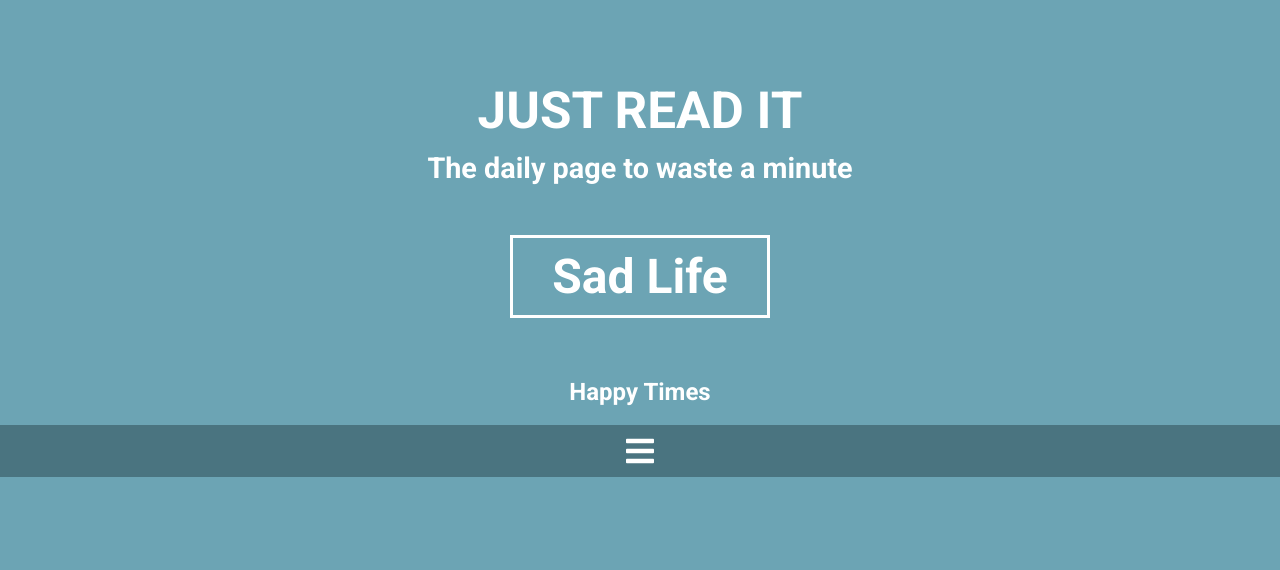
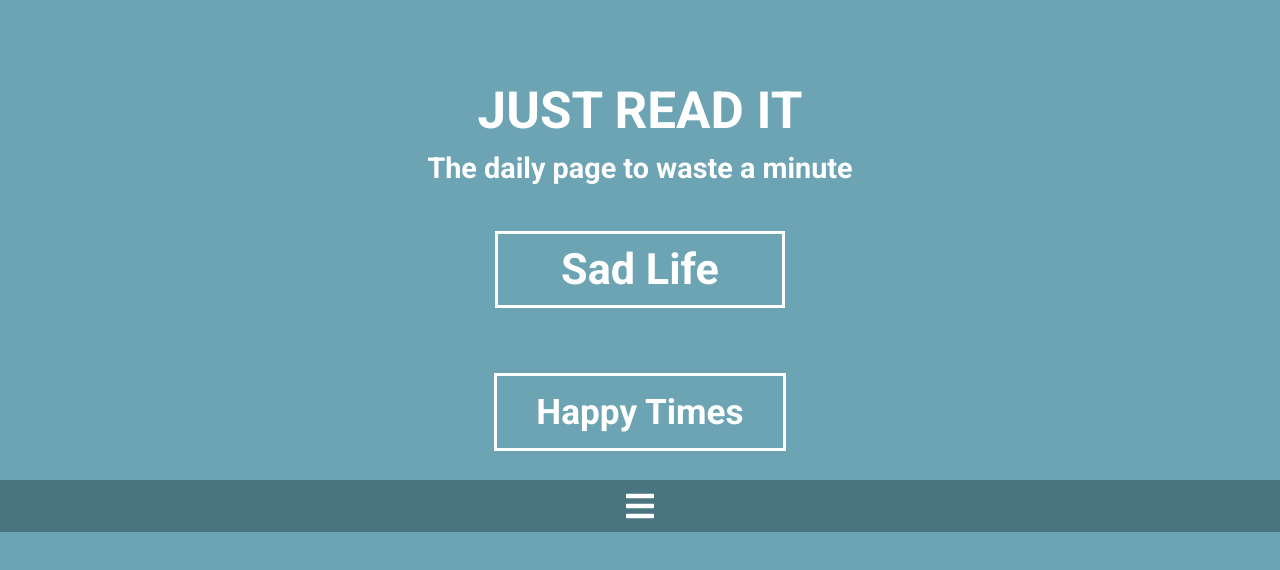
Before and after one commit to mduguil/ajax-project, a website: page index.html in a window 1280 px wide. Drawn offline with Linux system fonts and the light colour scheme.

Commit message:
created happy button

```diff
--- a/css/styles.css
+++ b/css/styles.css
@@ -31,9 +31,15 @@ h3 {
 }
 
 .sad {
-  font-size: 3rem;
+  font-size: 2.7rem;
   border: 3px solid white;
-  padding: 10px 39px;
+  padding: 10px 63px;
+}
+
+.happy {
+  font-size: 2.2rem;
+  border: 3px solid white;
+  padding: 15px 39px;
 }
 
 .navbar {
--- a/index.html
+++ b/index.html
@@ -27,7 +27,7 @@
         <h2 class="sad">Sad Life</h2>
       </div>
       <div class="happy-container">
-        <h2>Happy Times</h2>
+        <h2 class="happy">Happy Times</h2>
       </div>
     </div>
     <div class="navbar-container">
```
